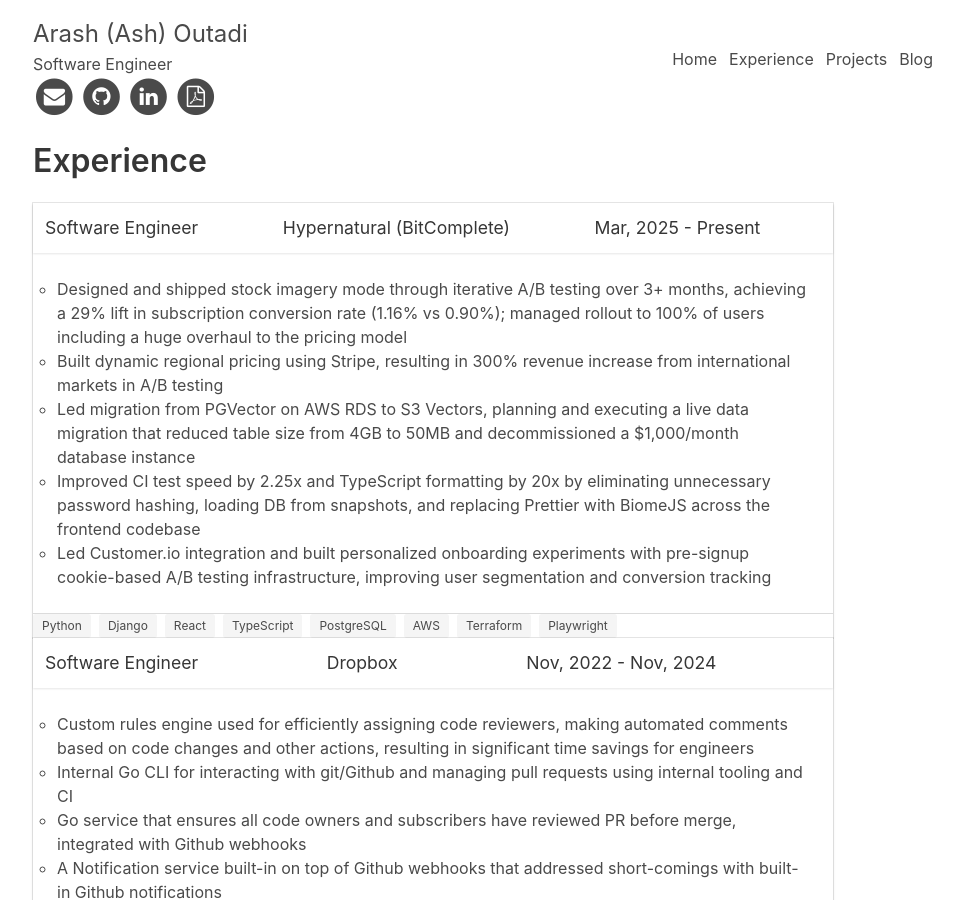
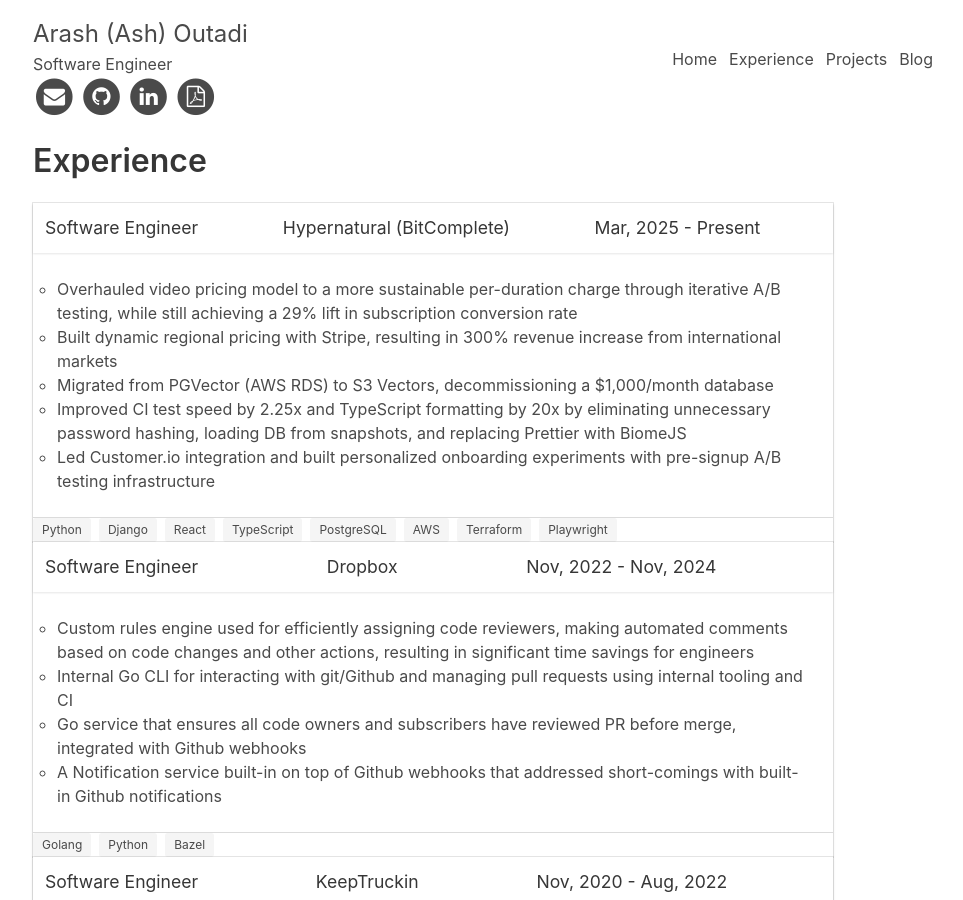
Before and after one commit to arashout/arashout.site, a Jekyll site: the page built from index.html, in a window 1280 px wide and 900 px high. Shown: the whole window, without its empty margins (157-1120 px from the left). Built offline with Jekyll 4.4.1, drawn with Linux system fonts in a browser that asks for light colours.

Commit message:
Regenerate

```diff
--- a/_data/resume.yaml
+++ b/_data/resume.yaml
@@ -51,13 +51,13 @@
     position: Software Engineer
     startDate: 2025-03-03T00:00:00.000Z
     endDate: null
-    summary: Full-stack engineer at AI video generation startup, owning revenue experiments, infrastructure migrations, and developer productivity across Django/React/TypeScript
+    summary: Full-stack engineer at AI video generation startup. Owning features E2E, many infrastructure migrations and developer productivity
     highlights:
-      - Designed and shipped stock imagery mode through iterative A/B testing over 3+ months, achieving a 29% lift in subscription conversion rate (1.16% vs 0.90%); managed rollout to 100% of users including a huge overhaul to the pricing model
-      - Built dynamic regional pricing using Stripe, resulting in 300% revenue increase from international markets in A/B testing
-      - Led migration from PGVector on AWS RDS to S3 Vectors, planning and executing a live data migration that reduced table size from 4GB to 50MB and decommissioned a $1,000/month database instance
-      - Improved CI test speed by 2.25x and TypeScript formatting by 20x by eliminating unnecessary password hashing, loading DB from snapshots, and replacing Prettier with BiomeJS across the frontend codebase
-      - Led Customer.io integration and built personalized onboarding experiments with pre-signup cookie-based A/B testing infrastructure, improving user segmentation and conversion tracking
+      - Overhauled video pricing model to a more sustainable per-duration charge through iterative A/B testing, while still achieving a 29% lift in subscription conversion rate
+      - Built dynamic regional pricing with Stripe, resulting in 300% revenue increase from international markets
+      - Migrated from PGVector (AWS RDS) to S3 Vectors, decommissioning a $1,000/month database
+      - Improved CI test speed by 2.25x and TypeScript formatting by 20x by eliminating unnecessary password hashing, loading DB from snapshots, and replacing Prettier with BiomeJS
+      - Led Customer.io integration and built personalized onboarding experiments with pre-signup A/B testing infrastructure
     technologies:
       - Python
       - Django
```
Also changed, not shown: 1 other file.
